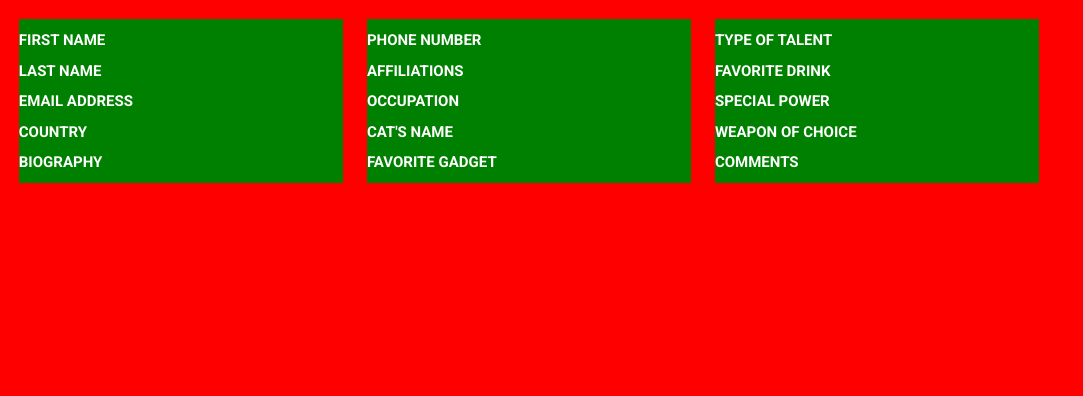
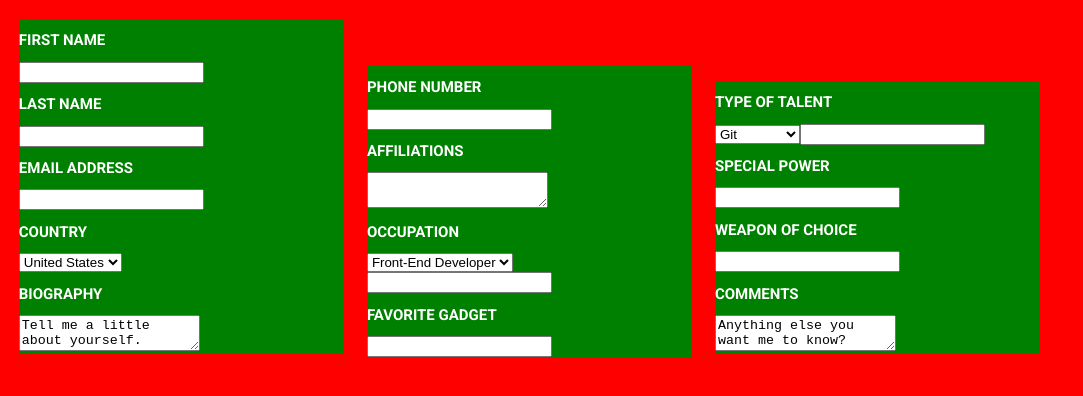
Before and after one commit to schnetthappens/2.2-responsive-exercises, a plain HTML site: page form.html in a window 1280 px wide. Shown: the whole page, without its empty margins (0-1083 px from the left). Drawn offline with Linux system fonts and the light colour scheme.

Commit message:
Add all columns, forms

```diff
--- a/form.html
+++ b/form.html
@@ -8,32 +8,77 @@
 </head>
 <body>
   <form action="/my-handling-form-page" method="post">
+
+    <!--COLUMN ONE-->
     <div class="columnOne">
       <h2>First Name</h2>
+      <input type="text" name="first name">
+
       <h2>Last Name</h2>
+      <input type="text" name="last name">
+
       <h2>Email Address</h2>
+      <input type="email" name="email-address">
+
       <h2>Country</h2>
+      <select name="country">
+        <option value="United States" selected>United States</option>
+        <option value="England">England</option>
+        <option value="Germany">Germany</option>
+        <option value="France">France</option>
+        <option value="Spain">Spain</option>
+        <option value="Italy">Italy</option>
+      </select>
+
       <h2>Biography</h2>
-    </div>
+      <textarea name="biography">Tell me a little about yourself.</textarea>
+    </div><!--END COLUMN ONE-->
 
+    <!--COLUMN TWO-->
     <div class="columnTwo">
       <h2>Phone Number</h2>
+      <input type="text" name="phone-number">
+
       <h2>Affiliations</h2>
+      <textarea name="affiliations"></textarea>
+
       <h2>Occupation</h2>
+      <select name="occupation">
+        <option value="Front-End Developer" selected>Front-End Developer</option>
+        <option value="Back-End Developer">Back-End Developer</option>
+        <option value="Product Owner">Product Owner</option>
+        <option value="Creative Director">Creative Director</option>
+        <option value="Sales Manager">Sales Manager</option>
+
       <h2>Cat's Name</h2>
+      <input type="text" name="cats-name">
+
       <h2>Favorite Gadget</h2>
-    </div>
+      <input type="text" name="favorite-gadget">
+    </div><!--END COLUMN TWO-->
 
+    <!--COLUMN THREE-->
     <div class="columnThree">
       <h2>Type of Talent</h2>
+      <select name="talent">
+        <option value="Git">Git</option>
+        <option value="SASS">SASS</option>
+        <option value="JavaScript">JavaScript</option>
+        <option value="AngularJS">AngularJS</option>
+        <option value="EmberJS">EmberJS</option>
+
       <h2>Favorite Drink</h2>
+      <input type="text" name="favorite-drink">
+
       <h2>Special Power</h2>
+      <input type="text" name="special-power">
+
       <h2>Weapon of Choice</h2>
+      <input type="text" name="weapon">
+
       <h2>Comments</h2>
-    </div>
-  </div><!--END CONTAINER-->
-</form>
-
-
+      <textarea name="comments">Anything else you want me to know?</textarea>
+    </div><!--END COLUMN THREE-->
+  </form>
 </body>
 </html>
```
